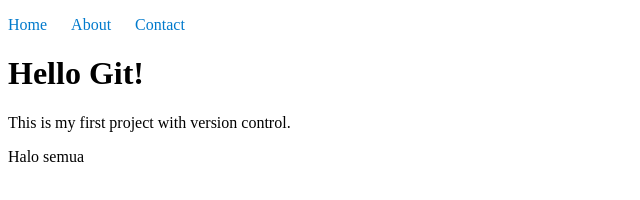
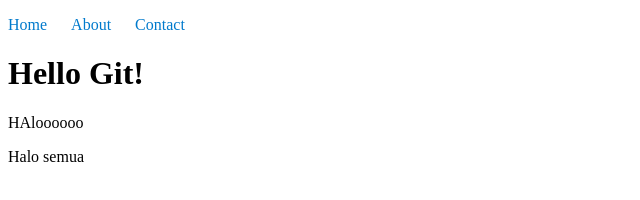
Before and after one commit to Arnora334/my-web-project, a plain HTML site: page index.html in a window 1280 px wide. Shown: the whole page, without its empty margins (0-640 px from the left). Drawn offline with Linux system fonts and the light colour scheme.

Commit message:
Menambahkan teks p

```diff
--- a/index.html
+++ b/index.html
@@ -13,7 +13,7 @@
       </ul>
     </nav>
     <h1>Hello Git!</h1>
-    <p>This is my first project with version control.</p>
+    <p>HAloooooo<p>
     <p>Halo semua</p>
   </body>
 </html>
```
